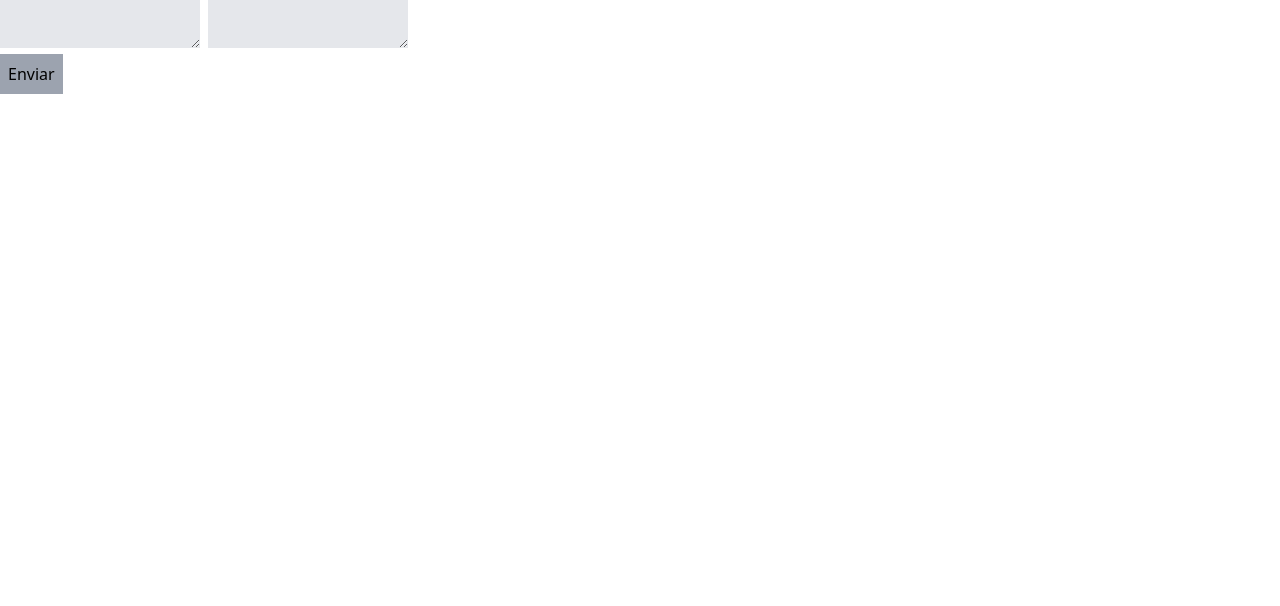
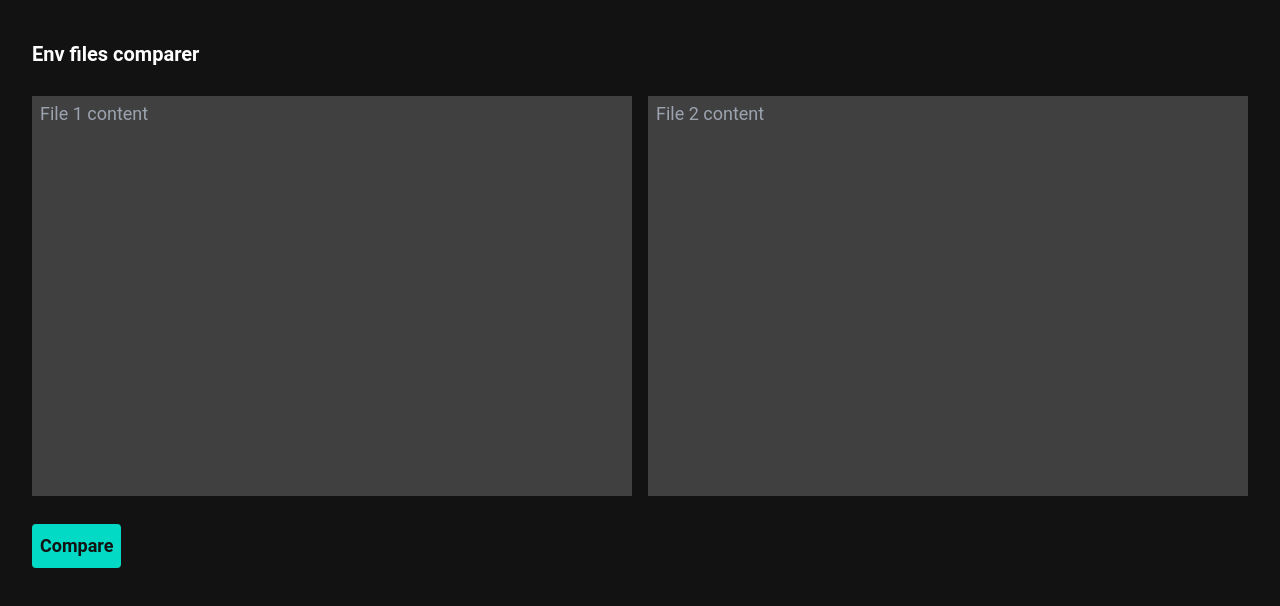
Before and after one commit to ftapiat/env-compare-web, a Next.js app: page / in a window 1280 px wide. Shown: the top 606 px of the page. Built offline with nearby package versions, Linux system fonts and the light colour scheme.

Commit message:
Update UI

```diff
--- a/src/app/layout.tsx
+++ b/src/app/layout.tsx
@@ -17,8 +17,10 @@ export default function RootLayout({
   children: React.ReactNode;
 }) {
   return (
-    <html lang="en">
-      <body>{children}</body>
+    <html lang="en" className="font-roboto">
+      <body className="bg-abyss text-white text-base md:text-lg container px-8 pt-10 mx-auto">
+        {children}
+      </body>
     </html>
   );
 }
--- a/src/app/page.tsx
+++ b/src/app/page.tsx
@@ -8,6 +8,7 @@ import {
   ValueDifferencesModel,
 } from '@/models/value-differences';
 import { plainToInstance } from 'class-transformer';
+import FormInputs from '@/components/form/FormInputs';
 
 type FormTarget = EventTarget & {
   file_1_content: { value: string };
@@ -19,6 +20,7 @@ type FormTarget = EventTarget & {
  * @constructor
  */
 export default function Home() {
+  const [isLoadingResult, setIsLoadingResult] = useState(false); // Todo extract to redux state
   const [diffResult, setDiffResult] = useState<FileDifferencesModel | null>(
     null
   ); // Todo type
@@ -27,6 +29,7 @@ export default function Home() {
     event.preventDefault();
     const target = event.target as FormTarget;
     setDiffResult(null);
+    setIsLoadingResult(true);
 
     const data = {
       files: [
@@ -53,6 +56,7 @@ export default function Home() {
       body: JsonData,
     };
 
+    try {
       const response = await fetch(endpoint, options);
       const result = await response.json();
       setDiffResult(
@@ -60,7 +64,13 @@ export default function Home() {
           FileDifferencesModel,
           result
         ) as unknown as FileDifferencesModel
-    ); // Asumes that the response is OK, TODO Handle errors
+      );
+    } catch (e) {
+      // TODO Handle errors
+      console.error('Error found while parsing data', e);
+    } finally {
+      setIsLoadingResult(false);
+    }
   };
 
   const getJsxValueDifferences = (
@@ -72,7 +82,7 @@ export default function Home() {
     const arrayContent: JSX.Element[] = content
       .split('')
       .map((char: string, i: number) => {
-        const className = indexes.includes(i) ? 'bg-red-400' : '';
+        const className = indexes.includes(i) ? 'text-danger' : '';
         // Todo fix performance, reduce the number of spans
         return (
           <span key={i} className={className}>
@@ -87,36 +97,37 @@ export default function Home() {
   return (
     <div>
       <form onSubmit={(e) => handleSubmit(e)}>
-        {/* Todo make into a component  */}
-        {/* Todo add filename inputs */}
-        <textarea
-          name="file_1_content"
-          id="file_1_content"
-          className="bg-gray-200 mr-2"
-        ></textarea>
-        <textarea
-          name="file_2_content"
-          id="file_2_content"
-          className="bg-gray-200"
-        ></textarea>
-        <br />
-        <button className="p-2 bg-gray-400">Enviar</button>
+        {/* TODO use primitive page-title */}
+        <h1 id="diff-form-title" className="text-xl font-bold mb-7">
+          Env files comparer
+        </h1>
+        <FormInputs className="mb-7" />
+        {/* TODO use primitive button */}
+        <button className="rounded p-2 font-bold bg-primary text-abyss mb-10">
+          {
+            // TODO use primitive loading
+            isLoadingResult ? 'Loading...' : 'Compare'
+          }
+        </button>
         {diffResult && (
           <>
-            <hr />
-            <p>Resultado:</p>
+            <p>Result:</p>
             <output name="result" htmlFor="file_1_content file_2_content">
-              <table>
-                <thead>
+              <table className="border-2 border-primary w-full text-center table-auto mb-5">
+                <thead className="border-b-2 border-b-primary">
                   <tr>
                     <th>Difference</th>
-                    <th>{diffResult.values.file1.fileName}</th>
-                    <th>{diffResult.values.file2.fileName}</th>
+                    <th className="text-secondary">
+                      {diffResult.values.file1.fileName}
+                    </th>
+                    <th className="text-secondary">
+                      {diffResult.values.file2.fileName}
+                    </th>
                   </tr>
                 </thead>
                 <tbody>
                   <tr>
-                    <td>Keys</td>
+                    <td className="text-secondary">Keys</td>
                     {/* Todo Simplify */}
                     <td>
                       {diffResult.differences.keyDifferences.file1.map(
--- /dev/null
+++ b/src/components/form/FormInputs.tsx
@@ -0,0 +1,49 @@
+/**
+ * Component of the content of the comparison form.
+ * @param {?string} className Classname of the div.
+ * @constructor
+ */
+export default function FormInputs({ className }: { className?: string }) {
+  return (
+    <div className={`min-w-full flex flex-row h-96 min-h-[50vh] ${className}`}>
+      {/* Todo add filename inputs */}
+      <FileValueTextArea
+        name="file_1_content"
+        placeholder="File 1 content"
+        className="mr-2"
+      />
+      <FileValueTextArea
+        name="file_2_content"
+        placeholder="File 2 content"
+        className="ml-2"
+      />
+    </div>
+  );
+}
+
+/**
+ * Component of the content of the comparison file to use in the form.
+ * @param {string} name Name and id of the textarea
+ * @param {string} placeholder Placeholder of the textarea
+ * @param {?string} className Classname of the textarea
+ * @constructor
+ */
+function FileValueTextArea({
+  name,
+  placeholder,
+  className,
+}: {
+  name: string;
+  placeholder: string;
+  className?: string;
+}) {
+  return (
+    <textarea
+      id={name}
+      name={name}
+      className={`flex-grow px-2 py-1 bg-neutral-700 text-important ${className}`}
+      placeholder={placeholder}
+      style={{ resize: 'none' }}
+    />
+  );
+}
--- a/tailwind.config.js
+++ b/tailwind.config.js
@@ -7,12 +7,22 @@ module.exports = {
   ],
   theme: {
     extend: {
-      backgroundImage: {
-        'gradient-radial': 'radial-gradient(var(--tw-gradient-stops))',
-        'gradient-conic':
-          'conic-gradient(from 180deg at 50% 50%, var(--tw-gradient-stops))',
+      colors: {
+        abyss: '#121212',
+        primary: '#03DAC6',
+        secondary: '#ffca46',
+        success: '#8FFF37',
+        danger: '#FF6262',
+      },
+      fontFamily: {
+        roboto: ['Roboto', 'sans-serif'],
+        'roboto-mono': ['"Roboto Mono"', 'Roboto'],
+        nunito: ['Nunito', 'sans-serif'],
+      },
+      dropShadow: {
+        'dark-l-t-r': '4px -5px 4px rgba(0, 0, 0, 0.24)',
       },
     },
   },
   plugins: [],
-}
+};
```
Lines whose indentation alone changed are shown as unchanged.
